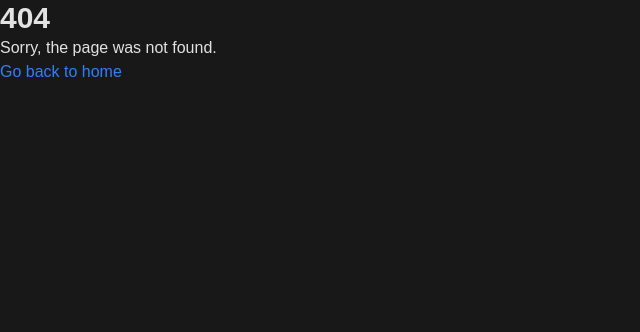
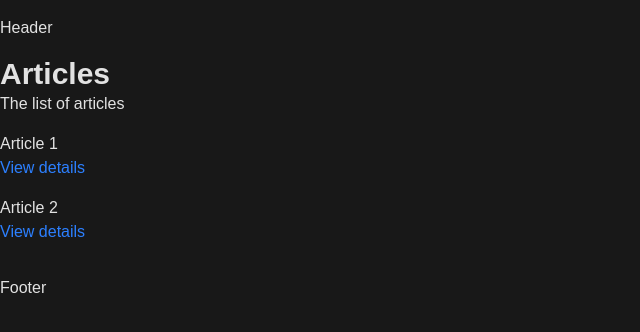
Before and after one commit to stefanbgh/next-js, a Next.js app: page /article in a window 1280 px wide. Before the commit this address had no page. Shown: the top 332 px of the page, without its empty margins (0-640 px from the left). Built offline with nearby package versions, Linux system fonts and the light colour scheme.

Commit message:
intercepting routes

```diff
--- /dev/null
+++ b/src/app/article/@modal/(.)[articleId]/page.tsx
@@ -0,0 +1,21 @@
+interface IProps {
+	params: Promise<{ articleId: string }>;
+}
+
+export default async function InterceptedSingleArticle({ params }: IProps) {
+	const { articleId } = await params;
+
+	return (
+		<article>
+			<div className="bg-black z-20 relative w-[250px] p-8">
+				<h2>Article {articleId}</h2>
+				<p>
+					<span className="font-bold">Details: </span> Lorem ipsum
+					dolor sit amet consectetur adipisicing elit. Possimus,
+					reprehenderit!
+				</p>
+			</div>
+			<div className="absolute top-0 left-0 w-full h-screen bg-black opacity-25 z-10"></div>
+		</article>
+	);
+}
--- /dev/null
+++ b/src/app/article/@modal/default.tsx
@@ -0,0 +1,3 @@
+export default function Modal() {
+	return null;
+}
--- /dev/null
+++ b/src/app/article/[articleId]/page.tsx
@@ -0,0 +1,17 @@
+interface IProps {
+	params: Promise<{ articleId: string }>;
+}
+
+export default async function SingleArticle({ params }: IProps) {
+	const { articleId } = await params;
+
+	return (
+		<article>
+			<h2>Article {articleId}</h2>
+			<p>
+				<span className="font-bold">Details: </span> Lorem ipsum dolor
+				sit amet consectetur adipisicing elit. Possimus, reprehenderit!
+			</p>
+		</article>
+	);
+}
--- /dev/null
+++ b/src/app/article/layout.tsx
@@ -0,0 +1,26 @@
+import Footer from "@/components/Footer/Footer";
+import Header from "@/components/Header/Header";
+
+import { Metadata } from "next";
+
+export const metadata: Metadata = {
+	title: "Article",
+	description: "The list of articles",
+};
+
+export default function ArticleLayout({
+	children,
+	modal,
+}: Readonly<{
+	children: React.ReactNode;
+	modal: React.ReactNode;
+}>) {
+	return (
+		<div>
+			<Header />
+			{children}
+			{modal}
+			<Footer />
+		</div>
+	);
+}
--- /dev/null
+++ b/src/app/article/page.tsx
@@ -0,0 +1,20 @@
+import Link from "next/link";
+
+export default function Article() {
+	return (
+		<section>
+			<h2>Articles</h2>
+			<p className="mb-4">The list of articles</p>
+			<ul className="mb-4 flex flex-col gap-4">
+				<li>
+					<p>Article 1</p>
+					<Link href="/article/1">View details</Link>
+				</li>
+				<li>
+					<p>Article 2</p>
+					<Link href="/article/2">View details</Link>
+				</li>
+			</ul>
+		</section>
+	);
+}
```
